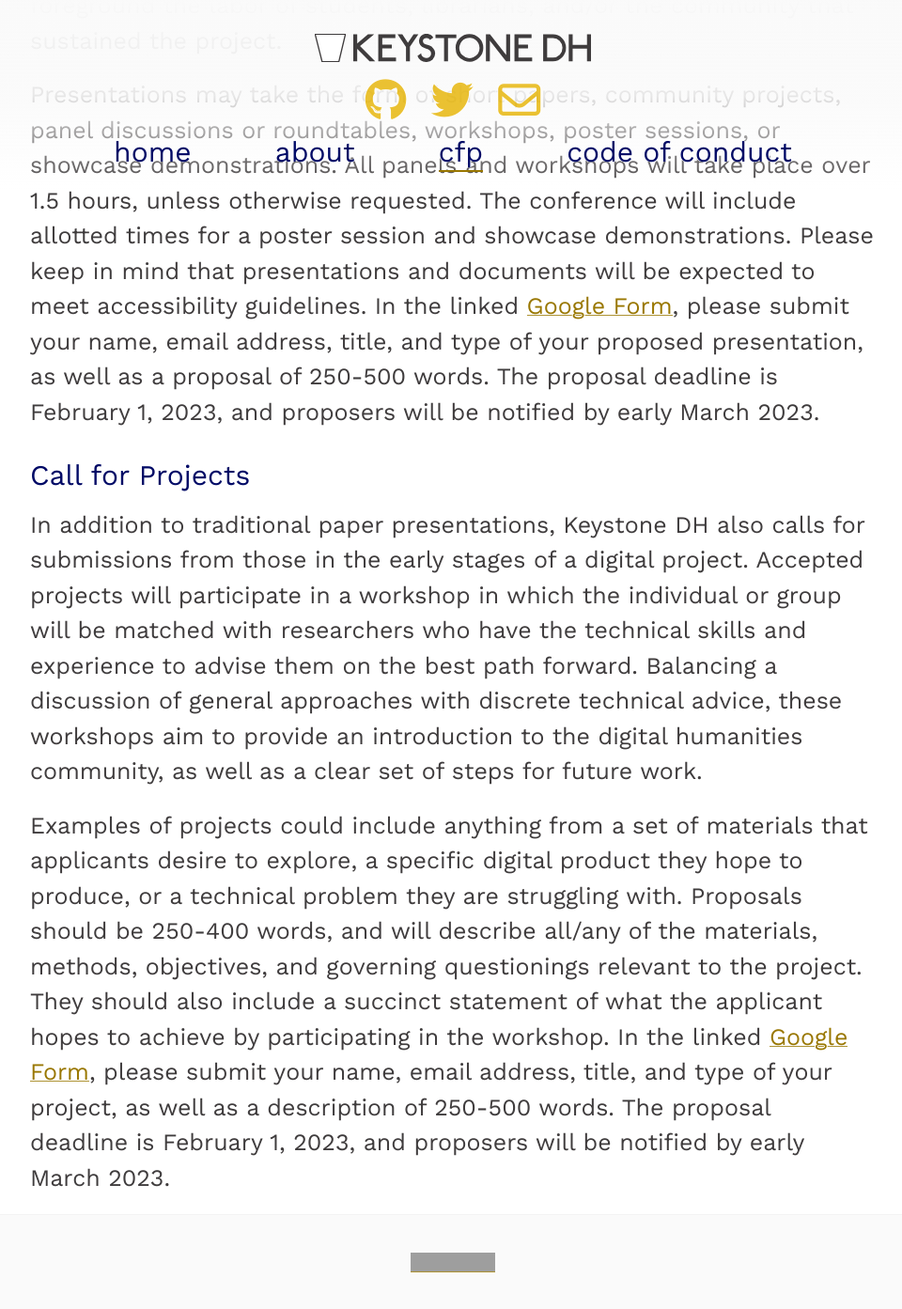
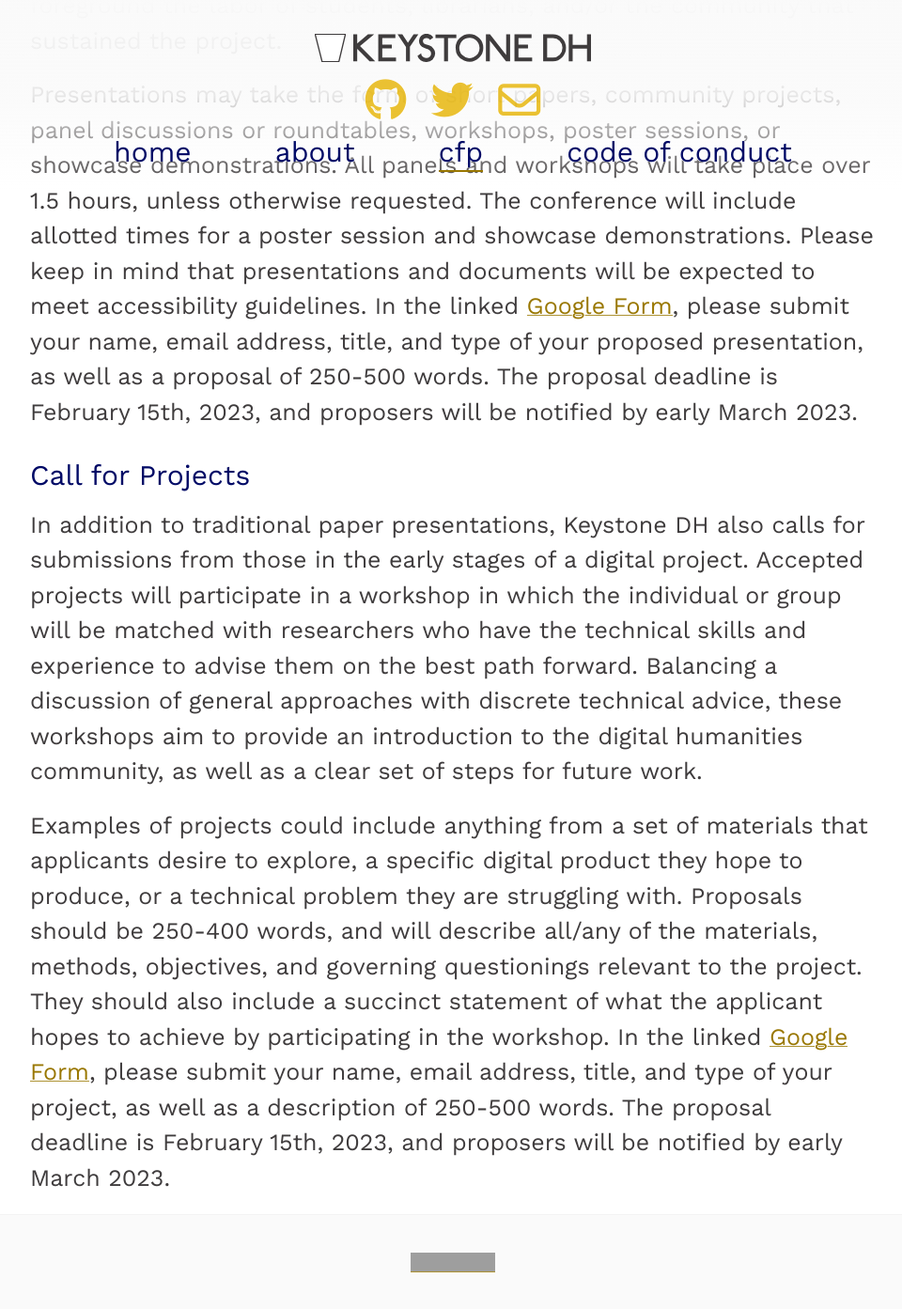
Before and after one commit to KeystoneDH/2023, a Jekyll site: the page built from _pages/cfp.md, in a window 1280 px wide and 1400 px high, scrolled down 1405 px. Shown: the top 1393 px of the window at 94% size, without its empty margins (158-1118 px from the left). Built offline with Jekyll 4.4.1, drawn with Linux system fonts in a browser that asks for light colours; nearby versions of some CDN libraries; grey boxes are pictures that could not be loaded.

Commit message:
Update cfp.md

```diff
--- a/_pages/cfp.md
+++ b/_pages/cfp.md
@@ -16,10 +16,10 @@
 Proposals are also welcome on any aspect of digital technologies and their application to the humanities and/or social sciences beyond this theme. We highly encourage projects that focus on the collaborative nature of research and teaching. Senior scholars should foreground the labor of students, librarians, and/or the community that sustained the project.
 
 
-Presentations may take the form of short papers, community projects, panel discussions or roundtables, workshops, poster sessions, or showcase demonstrations. All panels and workshops will take place over 1.5 hours, unless otherwise requested. The conference will include allotted times for a poster session and showcase demonstrations. Please keep in mind that presentations and documents will be expected to meet accessibility guidelines.  In the linked [Google Form](https://docs.google.com/forms/d/e/1FAIpQLSc66hISzbxZKlRA6FPHEbJmQFxuDqfR9rCv9rF9HWTLQeGapw/viewform), please submit your name, email address, title, and type of your proposed presentation, as well as a proposal of 250-500 words. The proposal deadline is February 1, 2023, and proposers will be notified by early March 2023.
+Presentations may take the form of short papers, community projects, panel discussions or roundtables, workshops, poster sessions, or showcase demonstrations. All panels and workshops will take place over 1.5 hours, unless otherwise requested. The conference will include allotted times for a poster session and showcase demonstrations. Please keep in mind that presentations and documents will be expected to meet accessibility guidelines.  In the linked [Google Form](https://docs.google.com/forms/d/e/1FAIpQLSc66hISzbxZKlRA6FPHEbJmQFxuDqfR9rCv9rF9HWTLQeGapw/viewform), please submit your name, email address, title, and type of your proposed presentation, as well as a proposal of 250-500 words. The proposal deadline is February 15th, 2023, and proposers will be notified by early March 2023.
 
 ## Call for Projects
 
 In addition to traditional paper presentations, Keystone DH also calls for submissions from those in the early stages of a digital project. Accepted projects will participate in a workshop in which the individual or group will be matched with researchers who have the technical skills and experience to advise them on the best path forward. Balancing a discussion of general approaches with discrete technical advice, these workshops aim to provide an introduction to the digital humanities community, as well as a clear set of steps for future work.
 
-Examples of projects could include anything from a set of materials that applicants desire to explore, a specific digital product they hope to produce, or a technical problem they are struggling with. Proposals should be 250-400 words, and will describe all/any of the materials, methods, objectives, and governing questionings relevant to the project. They should also include a succinct statement of what the applicant hopes to achieve by participating in  the workshop. In the linked [Google Form](https://docs.google.com/forms/d/e/1FAIpQLSc66hISzbxZKlRA6FPHEbJmQFxuDqfR9rCv9rF9HWTLQeGapw/viewform), please submit your name, email address, title, and type of your project, as well as a description of 250-500 words. The proposal deadline is February 1, 2023, and proposers will be notified by early March 2023.
+Examples of projects could include anything from a set of materials that applicants desire to explore, a specific digital product they hope to produce, or a technical problem they are struggling with. Proposals should be 250-400 words, and will describe all/any of the materials, methods, objectives, and governing questionings relevant to the project. They should also include a succinct statement of what the applicant hopes to achieve by participating in  the workshop. In the linked [Google Form](https://docs.google.com/forms/d/e/1FAIpQLSc66hISzbxZKlRA6FPHEbJmQFxuDqfR9rCv9rF9HWTLQeGapw/viewform), please submit your name, email address, title, and type of your project, as well as a description of 250-500 words. The proposal deadline is February 15th, 2023, and proposers will be notified by early March 2023.
```
